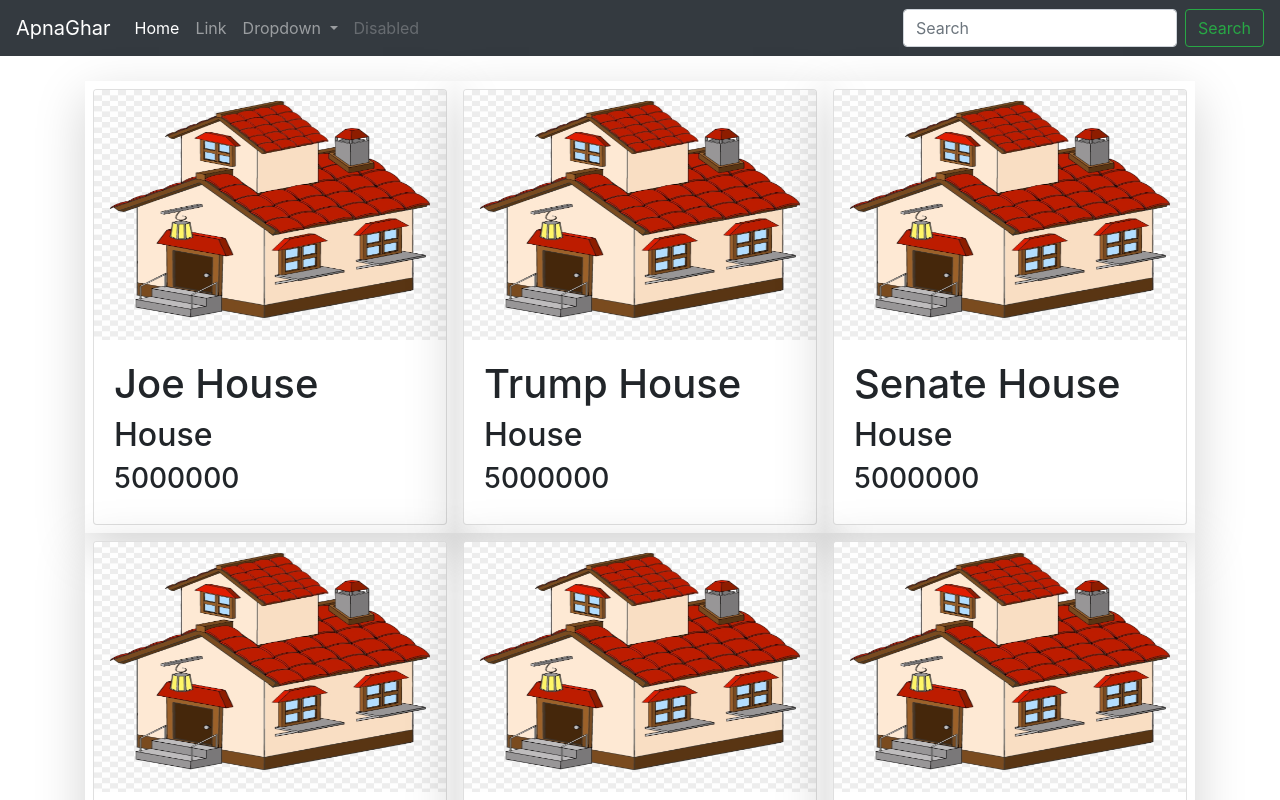
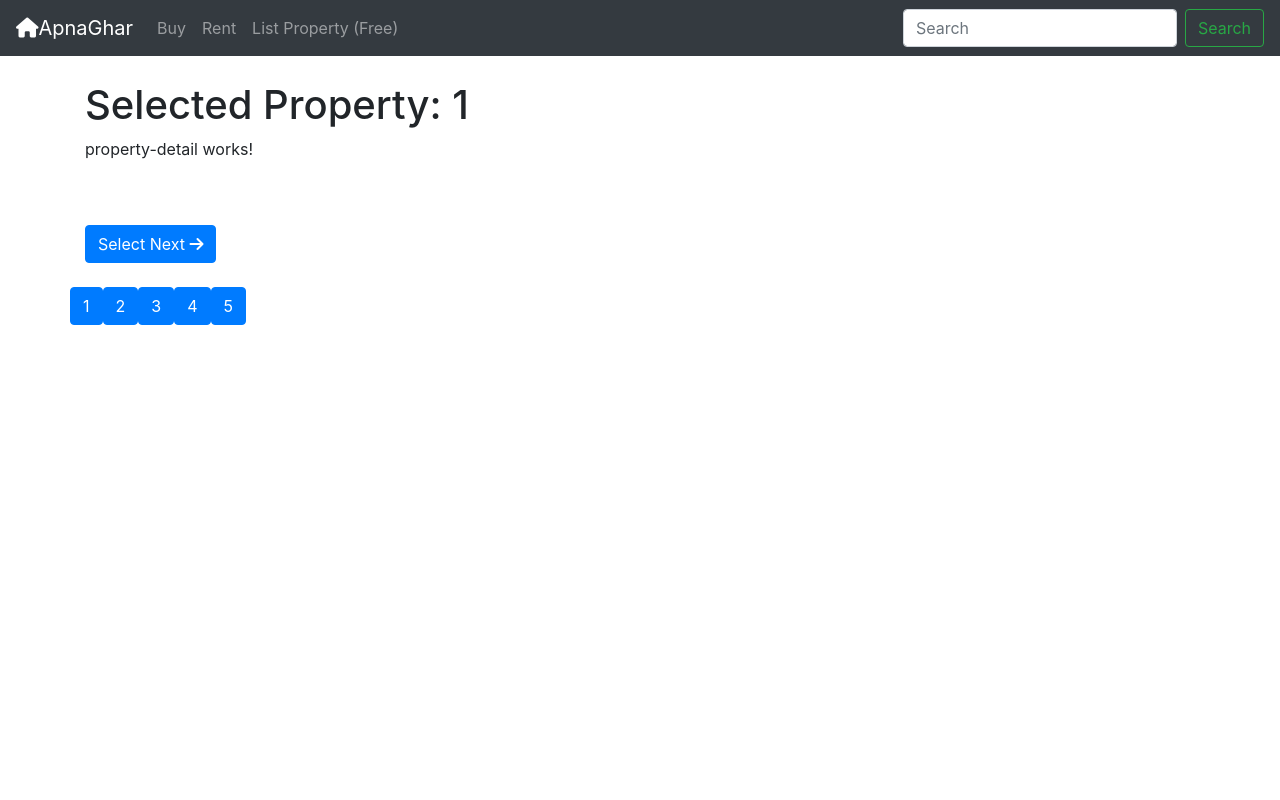
Before and after one commit to ShoaibMalik1995/AngularApp, an Angular app in the folder Frontend/: page /property-detail/1 in a window 1280 px wide. Before the commit this address led to /. Shown: the top 800 px of the page. Built offline with nearby package versions, Linux system fonts and the light colour scheme.

Commit message:
Routing In Angular - Event Bindinding - Get the Updated route values on same component

```diff
--- a/Frontend/src/app/app.component.html
+++ b/Frontend/src/app/app.component.html
@@ -1,4 +1,5 @@
 <app-nav-bar></app-nav-bar>
 <div class="container" style="margin-top: 25px;">
-  <app-property-list></app-property-list>
+  <!-- <app-property-list></app-property-list> -->
+  <router-outlet></router-outlet>
 </div>
--- a/Frontend/src/app/app.module.ts
+++ b/Frontend/src/app/app.module.ts
@@ -8,18 +8,32 @@ import { PropertyCardComponent } from './property/property-card/property-card.co
 import { PropertyListComponent } from './property/property-list/property-list.component';
 import { NavBarComponent } from './nav-bar/nav-bar.component';
 import { HousingService } from './services/housing.service';
+import { AddPropertyComponent } from './property/add-property/add-property.component';
+import { importType } from '@angular/compiler/src/output/output_ast';
+import { Routes, RouterModule } from '@angular/router';
+import { PropertyDetailComponent } from './property/property-detail/property-detail.component';
+
+const appRoutes: Routes = [
+  { path: '', component: PropertyListComponent },
+  { path: 'rent-property', component: PropertyListComponent },
+  { path: 'add-property', component: AddPropertyComponent },
+  { path: 'property-detail/:id', component: PropertyDetailComponent }
+]
 
 @NgModule({
   declarations: [
     AppComponent,
     PropertyCardComponent,
     PropertyListComponent,
-      NavBarComponent
+      NavBarComponent,
+      AddPropertyComponent,
+      PropertyDetailComponent
    ],
   imports: [
     BrowserModule,
     HttpClientModule,
-    AppRoutingModule
+    AppRoutingModule,
+    RouterModule.forRoot(appRoutes)
   ],
   providers: [
     HousingService
--- a/Frontend/src/app/nav-bar/nav-bar.component.html
+++ b/Frontend/src/app/nav-bar/nav-bar.component.html
@@ -1,18 +1,21 @@
 <nav class="navbar navbar-expand-lg navbar-dark bg-dark fixed">
-  <a class="navbar-brand" href="#">ApnaGhar</a>
+  <a class="navbar-brand" href="/"><i class="fa fa-home"></i>ApnaGhar</a>
   <button class="navbar-toggler" type="button" data-toggle="collapse" data-target="#navbarSupportedContent" aria-controls="navbarSupportedContent" aria-expanded="false" aria-label="Toggle navigation">
     <span class="navbar-toggler-icon"></span>
   </button>
 
   <div class="collapse navbar-collapse" id="navbarSupportedContent">
     <ul class="navbar-nav mr-auto">
-      <li class="nav-item active">
-        <a class="nav-link" href="#">Home <span class="sr-only">(current)</span></a>
+      <li class="nav-item">
+        <a class="nav-link" [routerLinkActiveOptions]="{exact: true}" routerLinkActive="active" routerLink="/">Buy <span class="sr-only">(current)</span></a>
       </li>
       <li class="nav-item">
-        <a class="nav-link" href="#">Link</a>
+        <a class="nav-link" routerLinkActive="active"routerLink="/rent-property">Rent</a>
       </li>
-      <li class="nav-item dropdown">
+      <li class="nav-item">
+        <a class="nav-link" routerLinkActive="active" routerLink="/add-property">List Property (Free)</a>
+      </li>
+      <!-- <li class="nav-item dropdown">
         <a class="nav-link dropdown-toggle" href="#" id="navbarDropdown" role="button" data-toggle="dropdown" aria-haspopup="true" aria-expanded="false">
           Dropdown
         </a>
@@ -25,7 +28,7 @@
       </li>
       <li class="nav-item">
         <a class="nav-link disabled" href="#">Disabled</a>
-      </li>
+      </li> -->
     </ul>
     <form class="form-inline my-2 my-lg-0">
       <input class="form-control mr-sm-2" type="search" placeholder="Search" aria-label="Search">
--- /dev/null
+++ b/Frontend/src/app/property/add-property/add-property.component.html
@@ -0,0 +1,4 @@
+<p>
+  <button class="btn btn-primary" (click)="onBack()"><i class="fa fa-arrow-left"></i>Back</button>
+  add-property works!
+</p>
--- /dev/null
+++ b/Frontend/src/app/property/add-property/add-property.component.ts
@@ -0,0 +1,19 @@
+import { Component, OnInit } from '@angular/core';
+import { Router } from '@angular/router';
+
+@Component({
+  selector: 'app-add-property',
+  templateUrl: './add-property.component.html',
+  styleUrls: ['./add-property.component.scss']
+})
+export class AddPropertyComponent implements OnInit {
+
+  constructor(private router: Router) { }
+
+  ngOnInit() {
+  }
+
+  onBack(){
+    this.router.navigate(['/']);
+  }
+}
--- a/Frontend/src/app/property/property-card/property-card.component.html
+++ b/Frontend/src/app/property/property-card/property-card.component.html
@@ -3,7 +3,7 @@
     <img class="card-img-top" src="assets/images/house_img1.png" >
     <ul class="list-inline text-center member-icons">
       <li class="list-inline-item">
-        <button class="btn btn-primary"><i class="far fa-edit"></i></button>
+        <button class="btn btn-primary" routerLink="/property-detail/{{Property.Id}}"><i class="far fa-edit"></i></button>
       </li>
       <li class="list-inline-item">
         <button class="btn btn-primary"><i class="far fa-address-book"></i></button>
--- /dev/null
+++ b/Frontend/src/app/property/property-detail/property-detail.component.html
@@ -0,0 +1,14 @@
+<h1>Selected Property: {{propertyId}}</h1>
+<p>
+  property-detail works!
+</p>
+<br> <br>
+<button class="btn btn-primary" (click)="onSelectNext()">Select Next <i class="fa fa-arrow-right"></i></button>
+<br><br>
+<div class="row">
+  <button routerLink="/property-detail/1" class="btn btn-primary">1</button>
+  <button routerLink="/property-detail/2" class="btn btn-primary">2</button>
+  <button routerLink="/property-detail/3" class="btn btn-primary">3</button>
+  <button [routerLink]="['/property-detail',4]" class="btn btn-primary">4</button>
+  <button [routerLink]="['/property-detail', 5]" class="btn btn-primary">5</button>
+</div>
--- /dev/null
+++ b/Frontend/src/app/property/property-detail/property-detail.component.ts
@@ -0,0 +1,30 @@
+import { Component, OnInit } from '@angular/core';
+import { ActivatedRoute, Router } from '@angular/router';
+
+@Component({
+  selector: 'app-property-detail',
+  templateUrl: './property-detail.component.html',
+  styleUrls: ['./property-detail.component.scss']
+})
+export class PropertyDetailComponent implements OnInit {
+  public propertyId: number;
+
+  constructor(private route: ActivatedRoute, private router: Router) { }
+
+  ngOnInit() {
+    //this.propertyId = Number(this.route.snapshot.params['id']);
+    this.propertyId = +this.route.snapshot.params['id']; // Both lines working same cast to a number
+
+    //Two Get the Updated Route Values on Same Componenet
+    this.route.params.subscribe(params => {
+      this.propertyId = +params['id'];
+    });
+
+  }
+
+  onSelectNext(){
+    this.propertyId += 1;
+    this.router.navigate(['property-detail',this.propertyId]);
+
+  }
+}
--- a/Frontend/src/data/properties.json
+++ b/Frontend/src/data/properties.json
@@ -2,12 +2,6 @@
   {
     "Id": 1,
     "Name": "Joe House",
-    "Type": "House",
-    "Price": 5000000
-  },
-  {
-    "Id": 1,
-    "Name": "Trump House",
     "Type": "House",
     "Price": 5000000
   },
--- a/Frontend/tslint.json
+++ b/Frontend/tslint.json
@@ -10,6 +10,7 @@
         "statements"
       ]
     },
+    "no-string-literal": false,
     "array-type": false,
     "arrow-return-shorthand": true,
     "curly": true,
```
Also changed, not shown: Frontend/src/app/property/add-property/add-property.component.scss (added), Frontend/src/app/property/property-detail/property-detail.component.scss (added), 2 other files (tests, documents, lock files or other folders).
